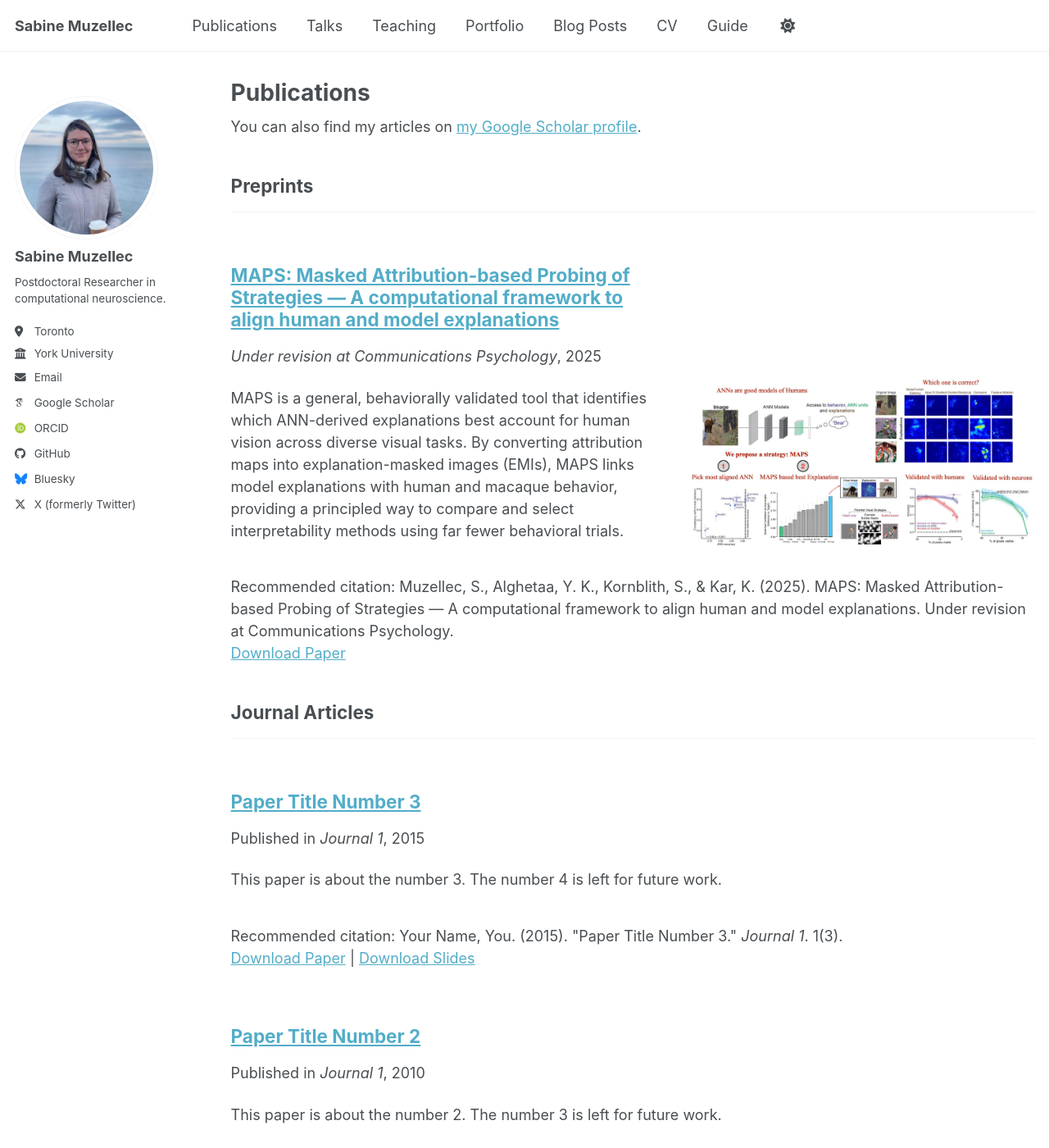
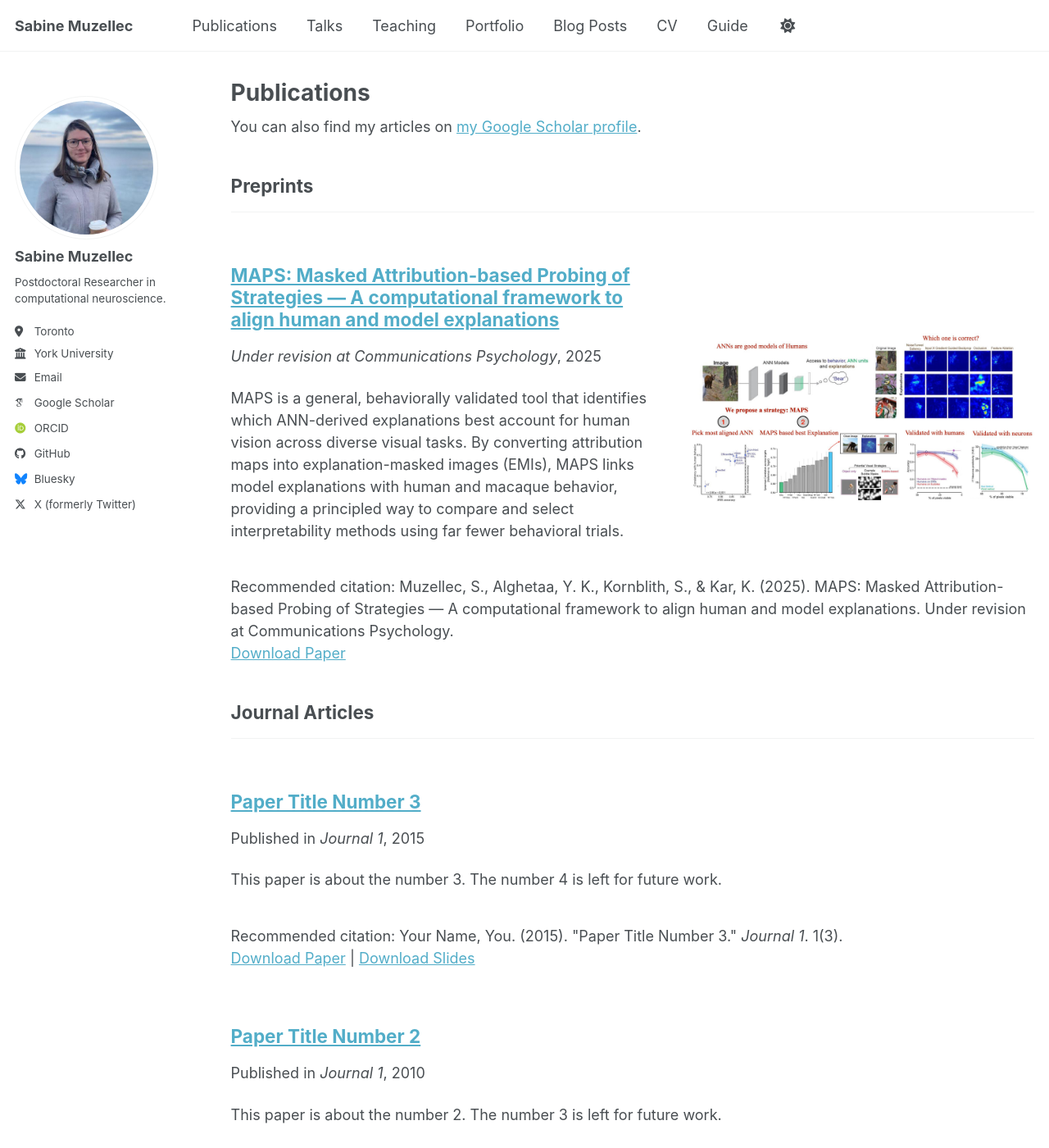
Before and after one commit to S4b1n3/S4b1n3.github.io, a Jekyll site: the page built from _pages/publications.html, in a window 1280 px wide and 1400 px high. Shown: the whole window at 82% size. Built offline with Jekyll 4.4.1, drawn with Linux system fonts in a browser that asks for light colours; some web fonts are replaced; a script bundle is joined from its source files by our own code; library files that are not in the unit come from our copies.

Commit message:
adjust image teaser bigger position margin3

```diff
--- a/assets/css/main.scss
+++ b/assets/css/main.scss
@@ -61,7 +61,7 @@
 /* image column */
 .archive__item-teaser {
   flex: 0 0 auto;
-  margin-top: 10rem;
+  margin-top: 7rem;
 }
 
 /* keep your existing size rule; if not present, use this: */
```
